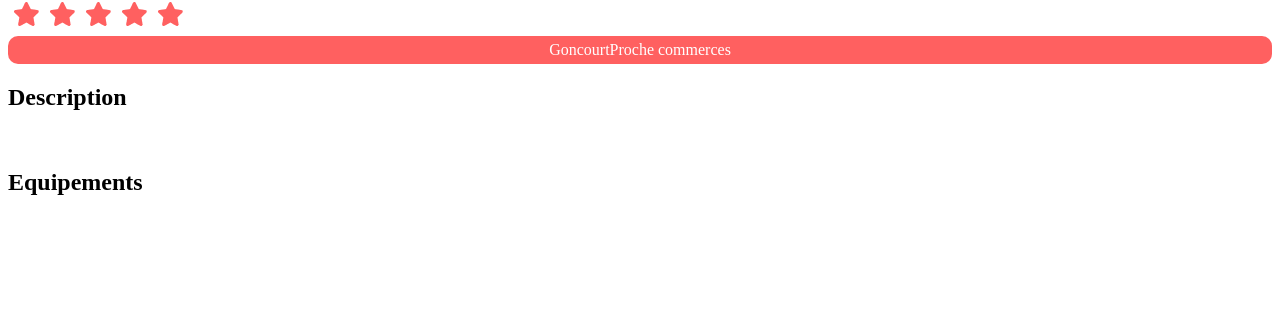
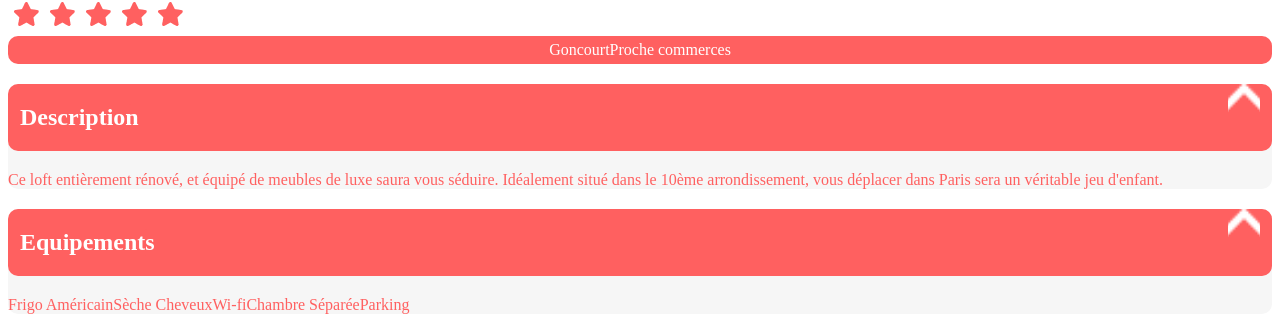
Before and after one commit to Nyarrha/P7-Kasa, a React (Create React App) app: page /apparts/0979876d in a window 1280 px wide. Shown: the part 822-1141 px from the top of the page. Before the commit the page ends 1064 px from the top, so only its background shows below. Built offline with nearby package versions, Linux system fonts and the light colour scheme.

Commit message:
Avancée CSS

```diff
--- a/package.json
+++ b/package.json
@@ -3,6 +3,7 @@
   "version": "0.1.0",
   "private": true,
   "dependencies": {
+    "@fontsource/montserrat": "^5.0.5",
     "@testing-library/jest-dom": "^5.16.5",
     "@testing-library/react": "^13.4.0",
     "@testing-library/user-event": "^13.5.0",
--- a/src/components/Carousel/Carousel.jsx
+++ b/src/components/Carousel/Carousel.jsx
@@ -19,16 +19,21 @@ function Carousel({ pictures, title }) {
   return (
     <div className={css.carousel}>
       <img
-        className={css.prev}
+        className={pictures.length === 1 ? `${css.hidden}` : `${css.prev}`}
         src={previmg}
         onClick={previous}
         alt="Previous"
       />
       <img src={pictures[pictureIndex]} alt={title} />
-      <span className={css.number}>{`${pictureIndex + 1}/${
-        pictures.length
-      }`}</span>
-      <img className={css.next} src={nextimg} alt="Next" onClick={next} />
+      <span
+        className={pictures.length === 1 ? `${css.hidden}` : `${css.number}`}
+      >{`${pictureIndex + 1}/${pictures.length}`}</span>
+      <img
+        className={pictures.length === 1 ? `${css.hidden}` : `${css.next}`}
+        src={nextimg}
+        alt="Next"
+        onClick={next}
+      />
     </div>
   )
 }
--- a/src/components/Carousel/Carousel.module.scss
+++ b/src/components/Carousel/Carousel.module.scss
@@ -23,3 +23,7 @@
     bottom: 20px;
     left: 35%;
 }
+
+.hidden{
+    display: none;
+}
--- a/src/components/Collapse/Collapse.jsx
+++ b/src/components/Collapse/Collapse.jsx
@@ -1,20 +1,25 @@
 import { useState } from 'react'
 import Up from '../../assets/Up.png'
 import Down from '../../assets/Down.png'
-import css from './Collapse.scss'
+import css from './Collapse.module.scss'
 
-function Collapse({ content }) {
+function Collapse({ title, content }) {
   const [isOpen, setOpen] = useState(true)
-  const down = () => setOpen(false)
-  const up = () => setOpen(true)
-  return isOpen ? (
-    <div className={css.titlecontainer}>
-      <img src={Down} alt="Collapse" onClick={down} className={css.down} />
-    </div>
-  ) : (
-    <div className={css.tabcontainer}>
-      <img src={Up} alt="Collapse" onClick={up} className={css.up} />
-      <p>{content}</p>
+  const toggle = () => setOpen(!isOpen)
+  return (
+    <div className={css.dropdown}>
+      <div className={css.titlecontainer}>
+        <h2>{title}</h2>
+        <img
+          src={isOpen ? `${Up}` : `${Down}`}
+          alt="Collapse"
+          onClick={toggle}
+          className={css.collapse}
+        />
+      </div>
+      <div className={isOpen ? `${css.content}` : `${css.hidden}`}>
+        {content}
+      </div>
     </div>
   )
 }
--- /dev/null
+++ b/src/components/Collapse/Collapse.module.scss
@@ -0,0 +1,22 @@
+.titlecontainer{
+    display: flex;
+    justify-content: space-between;
+    background: #ff6060;
+    border-radius: 10px;
+    padding: 0 12px;
+    margin: 20px 0;
+    & img{
+        height: 32px;
+        width: 32px;
+        object-fit: cover;
+    }
+}
+
+.hidden{
+    display: none;
+}
+
+.dropdown > img{
+    width: 24px;
+    height: 10px;
+}
--- a/src/components/Collapse/Collapse.scss
+++ /dev/null
@@ -1,7 +0,0 @@
-.titlecontainer{
-    display: flex;
-}
-
-.tabcontainer{
-    display: flex;
-}
--- a/src/global.scss
+++ /dev/null
@@ -1,3 +0,0 @@
-*{
-    font-family: Montserrat;
-}
--- /dev/null
+++ b/src/index.module.scss
@@ -0,0 +1,6 @@
+@import "@fontsource/montserrat";
+
+body {
+    font-family: "Montserrat", sans-serif;
+    font-weight: 500;
+}
--- a/src/pages/About/About.jsx
+++ b/src/pages/About/About.jsx
@@ -18,7 +18,6 @@ function About() {
         {aboutData.map(({ title, content }) => {
           return (
             <div className={css.aboutcard} key={title}>
-              <h2 className={css.title}>{title}</h2>
               <Collapse title={title} content={content} />
             </div>
           )
--- a/src/pages/About/About.module.scss
+++ b/src/pages/About/About.module.scss
@@ -13,13 +13,19 @@ flex-shrink: 0;
 
 .aboutcontainer{
     // background: #F6F6F6;
-    background: blue;
+
     & h2{
         background: #FF6060;
     }
 }
 
 .aboutcard{
+    background: blue;
     display: flex;
     flex-direction: column;
 }
+
+.aboutcard > div{
+    width: 1240px;
+    margin: 10px 0;
+}
--- a/src/pages/Appart/Appart.jsx
+++ b/src/pages/Appart/Appart.jsx
@@ -24,26 +24,11 @@ function Appart() {
           <Tags tags={appart.tags} />
         </div>
       </div>
-      <div className={css.detailscontainer}>
-        <div className={css.descriptioncontainer}>
-          <h2>Description</h2>
-          <Collapse
-            className={css.description}
-            id={id}
-            content={appart.description}
-          />
-        </div>
-
-        <div className={css.equipmentscontainer}>
-          <h2>Equipements</h2>
-          <div>
-            <Collapse
-              className={css.equipments}
-              id={id}
-              content={appart.equipments}
-            />
-          </div>
-        </div>
+      <div className={css.description}>
+        <Collapse id={id} title="Description" content={appart.description} />
+      </div>
+      <div className={css.equipments}>
+        <Collapse title="Equipements" id={id} content={appart.equipments} />
       </div>
     </div>
   )
```
Also changed, not shown: 1 other file (tests, documents, lock files or other folders).
